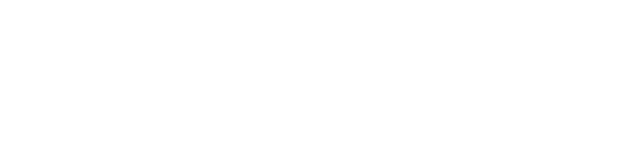
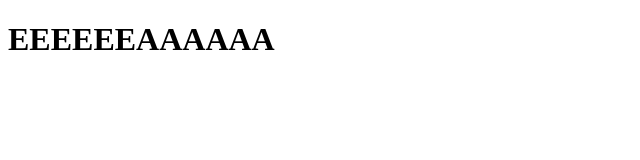
Before and after one commit to daliamorel/gitsegundointento, a plain HTML site: page index.html in a window 1280 px wide. Shown: the whole page, without its empty margins (0-640 px from the left). Drawn offline with Linux system fonts and the light colour scheme.

Commit message:
subiendo todo junto

```diff
--- /dev/null
+++ b/estilos/estilos.css
@@ -0,0 +1,3 @@
+* {
+    background-color: black;
+}
--- a/index.html
+++ b/index.html
@@ -6,6 +6,6 @@
     <title>Document</title>
 </head>
 <body>
-
+    <h1>EEEEEEAAAAAA</h1>
 </body>
 </html>
--- /dev/null
+++ b/js.js
@@ -0,0 +1 @@
+console.log
```
Also changed, not shown: img/obelisco.jpg (added).
